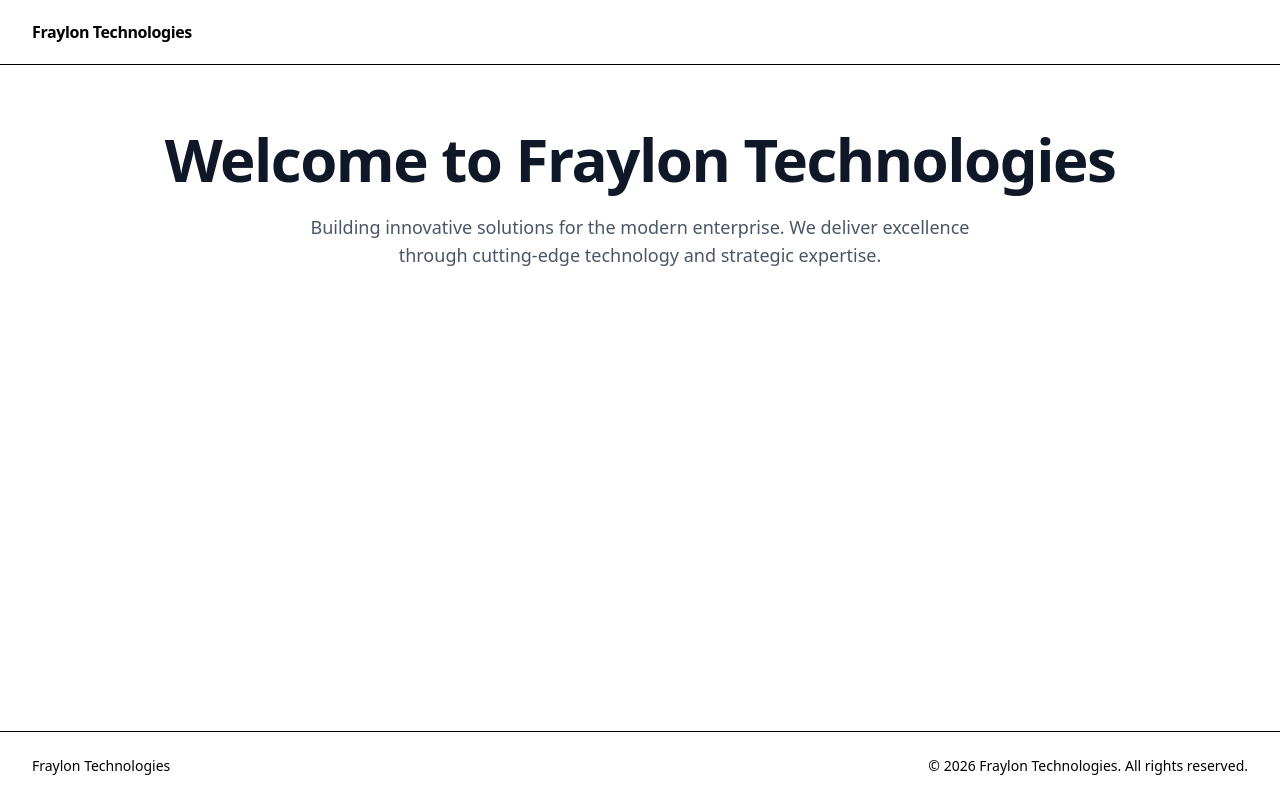
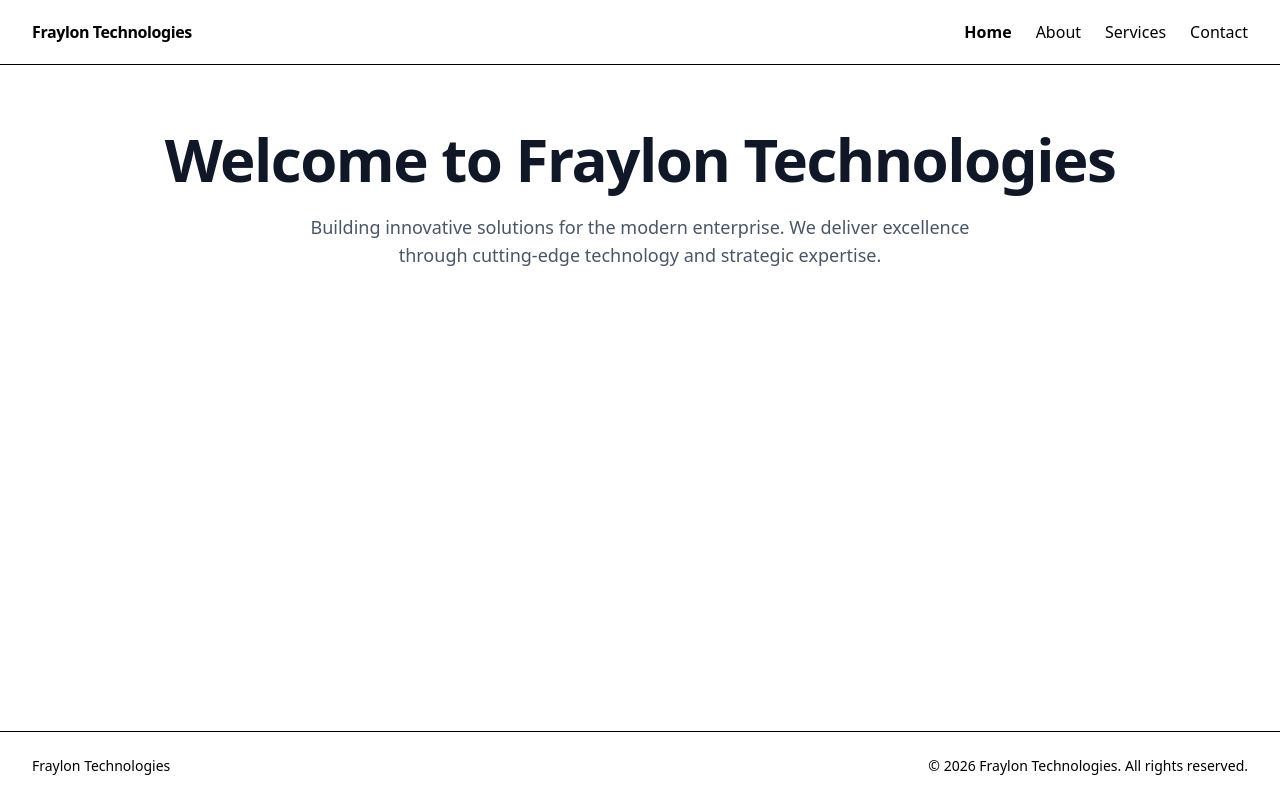
Before and after one commit to Harshini2410/fray, a Next.js app: page / in a window 1280 px wide. Built offline with nearby package versions, Linux system fonts and the light colour scheme.

Commit message:
Implemented responsive navbar with mobile toogle, active link highlight, and sticky header

```diff
--- a/src/app/about/page.tsx
+++ b/src/app/about/page.tsx
@@ -0,0 +1,7 @@
+export default function AboutPage() {
+  return (
+    <div className="p-10">
+      <h1 className="text-2xl font-bold">About Page</h1>
+    </div>
+  );
+}
--- a/src/app/contact/page.tsx
+++ b/src/app/contact/page.tsx
@@ -0,0 +1,7 @@
+export default function ContactPage() {
+  return (
+    <div className="p-10">
+      <h1 className="text-2xl font-bold">Contact Page</h1>
+    </div>
+  );
+}
--- a/src/app/services/page.tsx
+++ b/src/app/services/page.tsx
@@ -0,0 +1,7 @@
+export default function ServicesPage() {
+  return (
+    <div className="p-10">
+      <h1 className="text-2xl font-bold">Services Page</h1>
+    </div>
+  );
+}
--- a/src/components/layout/Navbar.tsx
+++ b/src/components/layout/Navbar.tsx
@@ -1,12 +1,36 @@
+"use client";
+import { useState } from "react";
+import Link from "next/link";
+import { usePathname } from "next/navigation";
+
 export default function Navbar() {
+  const [isOpen, setIsOpen] = useState(false);
+  const pathname = usePathname();
   return (
-    <header className="border-b border-border/60 bg-background/80 backdrop-blur">
+    <header className="sticky top-0 z-50 border-b border-border/60 bg-background/80 backdrop-blur">
       <div className="mx-auto flex h-16 max-w-7xl items-center justify-between px-4 sm:px-6 lg:px-8">
         <div className="text-base font-semibold tracking-tight text-foreground">
           Fraylon Technologies
         </div>
-        {/* Navigation links will be implemented in FE-04 */}
+        <nav className="hidden md:flex gap-6">
+          <Link href="/" className={pathname === "/" ? "text-primary font-semibold" : ""}>Home</Link>
+          <Link href="/about" className={pathname === "/about" ? "text-primary font-semibold" : ""}>About</Link>
+          <Link href="/services" className={pathname === "/services" ? "text-primary font-semibold" : ""}>Services</Link>
+          <Link href="/contact" className={pathname === "/contact" ? "text-primary font-semibold" : ""}>Contact</Link>
+        </nav>
+        <button
+          className="md:hidden"
+          onClick={() => setIsOpen(!isOpen)}>☰
+        </button>
       </div>
+      {isOpen && (
+        <div className="md:hidden flex flex-col space-y-4 px-4 pb-4">
+          <Link href="/">Home</Link>
+          <Link href="/about">About</Link>
+          <Link href="/services">Services</Link>
+          <Link href="/contact">Contact</Link>
+        </div>
+      )}
     </header>
   );
 }
```
